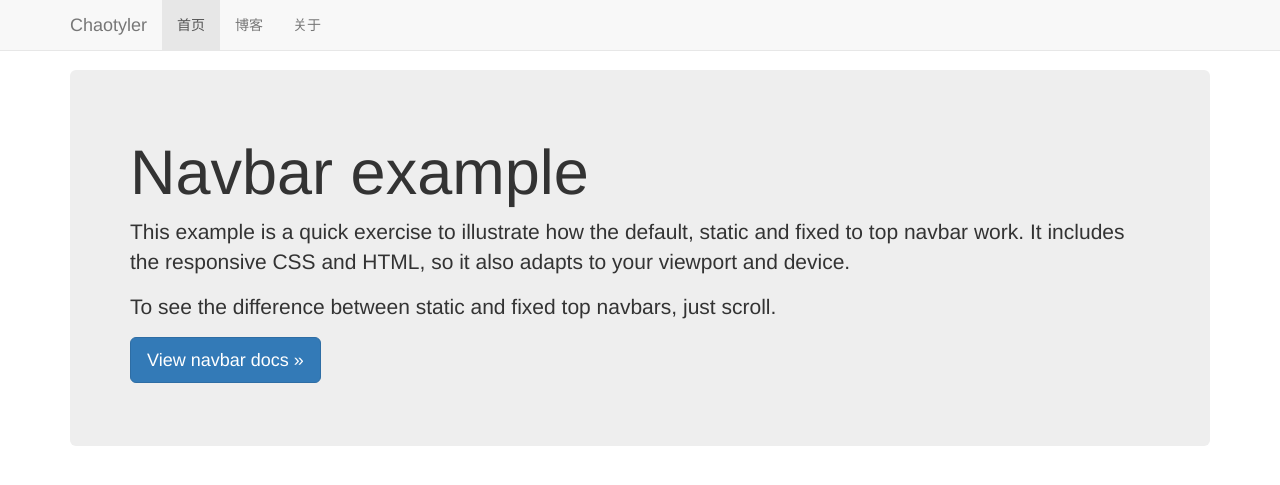
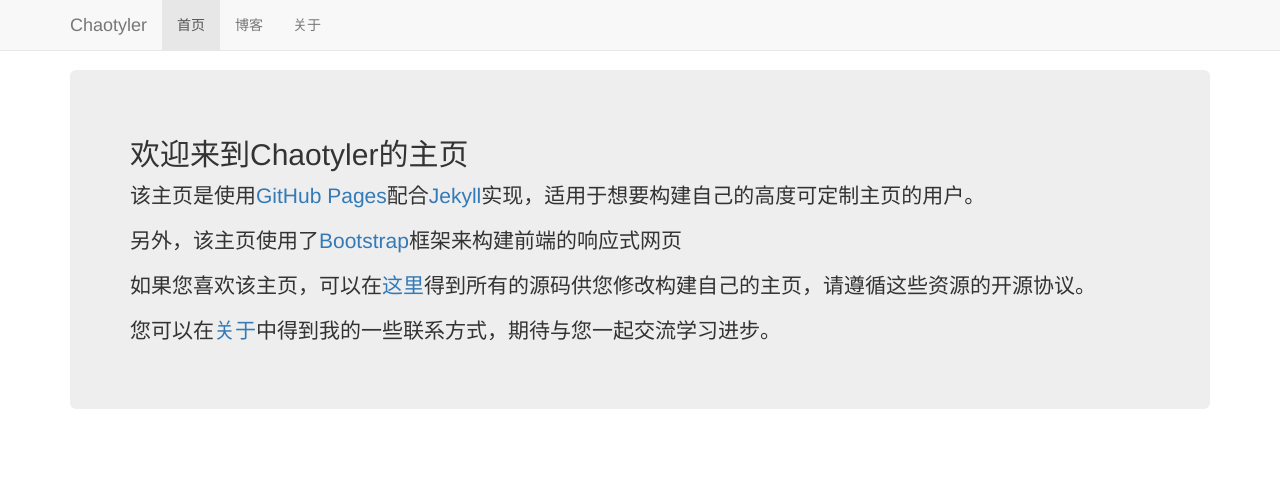
Before and after one commit to chaotyler/chaotyler.github.io, a Jekyll site: the page index.html, which Jekyll copies as it is, in a window 1280 px wide. Shown: the top 485 px of the page. Built offline with Jekyll 4.4.1, drawn with Linux system fonts in a browser that asks for light colours; nearby versions of some CDN libraries; Markdown is read by kramdown in place of the engine named in the settings.

Commit message:
add home and about info

```diff
--- a/_layouts/post.html
+++ b/_layouts/post.html
@@ -6,7 +6,7 @@
     <meta name="viewport" content="width=device-width, initial-scale=1">
     <meta name="description" content="">
     <meta name="author" content="">
-    <base href="http://www.chaotyler.com" target="_self">
+    <base href="http://www.chaotyler.com">
     <link rel="icon" href="img/favicon.ico">
 
     <title>{{ page.title }}</title>
@@ -78,7 +78,7 @@
 
     <!-- Main component for a primary marketing message or call to action -->
     <div class="jumbotron">
-        <h1>{{ page.title }}</h1>
+        <h2>{{ page.title }}</h2>
         {{ content }}
         <!--<p>This example is a quick exercise to illustrate how the default, static and fixed to top navbar work. It includes the responsive CSS and HTML, so it also adapts to your viewport and device.</p>-->
         <!--<p>To see the difference between static and fixed top navbars, just scroll.</p>-->
--- a/index.html
+++ b/index.html
@@ -78,16 +78,13 @@
 
     <!-- Main component for a primary marketing message or call to action -->
     <div class="jumbotron">
-        <h1>Navbar example</h1>
-        <p>This example is a quick exercise to illustrate how the default, static and fixed to top navbar work. It includes the responsive CSS and HTML, so it also adapts to your viewport and device.</p>
-        <p>To see the difference between static and fixed top navbars, just scroll.</p>
-        <p>
-            <a class="btn btn-lg btn-primary" href="../../components/#navbar" role="button">View navbar docs &raquo;</a>
-        </p>
+        <h2>欢迎来到Chaotyler的主页</h2>
+        <p>该主页是使用<a href="https://help.github.com/categories/github-pages-basics" target="_blank">GitHub Pages</a>配合<a href="http://jekyllrb.com" target="_blank">Jekyll</a>实现，适用于想要构建自己的高度可定制主页的用户。</p>
+        <p>另外，该主页使用了<a href="http://getbootstrap.com" target="_blank">Bootstrap</a>框架来构建前端的响应式网页</p>
+        <p>如果您喜欢该主页，可以在<a href="https://github.com/Tyler-Liu/tyler-liu.github.io"  target="_blank">这里</a>得到所有的源码供您修改构建自己的主页，请遵循这些资源的开源协议。</p>
+        <p>您可以在<a href="about.html">关于</a>中得到我的一些联系方式，期待与您一起交流学习进步。</p>
     </div>
-
 </div> <!-- /container -->
-
 
 <!-- Bootstrap core JavaScript
 ================================================== -->
```
Also changed, not shown: about.html (+12 -5 lines), blog.html (+2 -5 lines).
